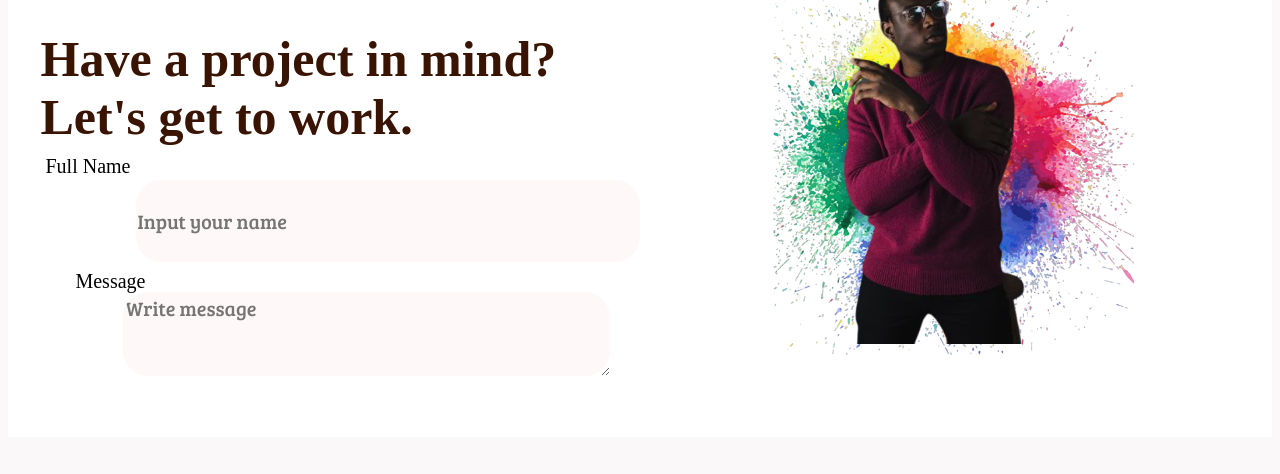
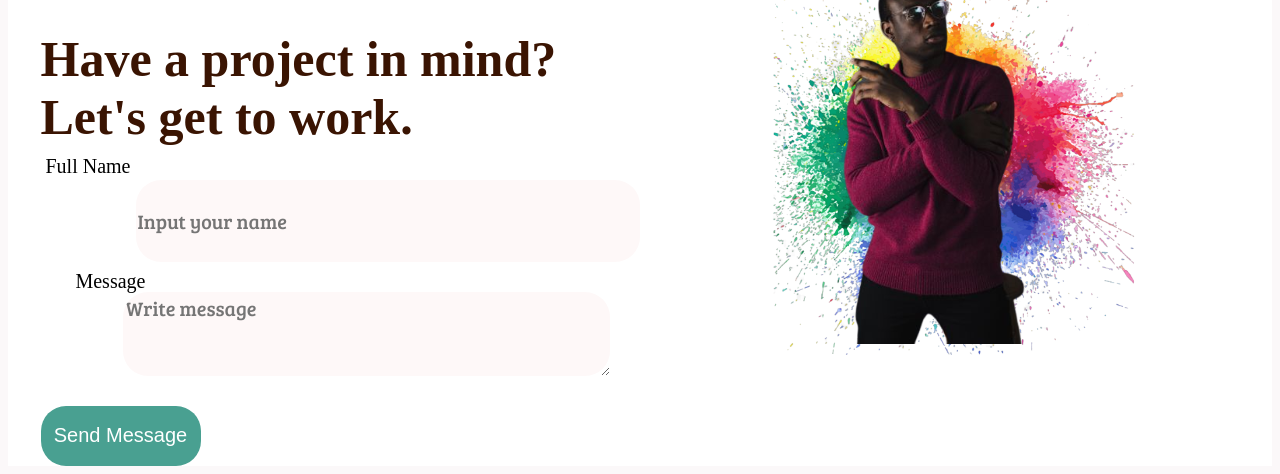
Before and after one commit to Queen-02/abu-agency, a plain HTML site: page index.html in a window 1280 px wide. Shown: the part 2983-3457 px from the top of the page. Before the commit the page ends 3428 px from the top, so only its background shows below. Drawn offline with Linux system fonts and the light colour scheme.

Commit message:
added a button

```diff
--- a/css/style.css
+++ b/css/style.css
@@ -340,3 +340,13 @@ textarea{
     text-align: start;
     margin-left: -5%;
 }
+.send{
+    border: none;
+    height: 60px;
+    width: 160px;
+    border: none;
+  background-color: #49A091;
+    border-radius: 25px;
+    color: white;
+    font-size: 20px;
+}
--- a/index.html
+++ b/index.html
@@ -117,7 +117,7 @@
                     <p class="pip">Discover More</p>
                 </div>
             </div>
-            <div class="colmn">
+            <div class="colum">
                 <div class="card">
                     <div class="con">
                         <i class="fa-solid fa-crown"
@@ -182,6 +182,7 @@
                     <label for="">Message</label>
                     <textarea name="" id="message" cols="30" rows="10" placeholder="Write message"></textarea>
                 </div>
+                <button class="send">Send Message</button>
             </form>
         </div>
         <div class="nine">
```
